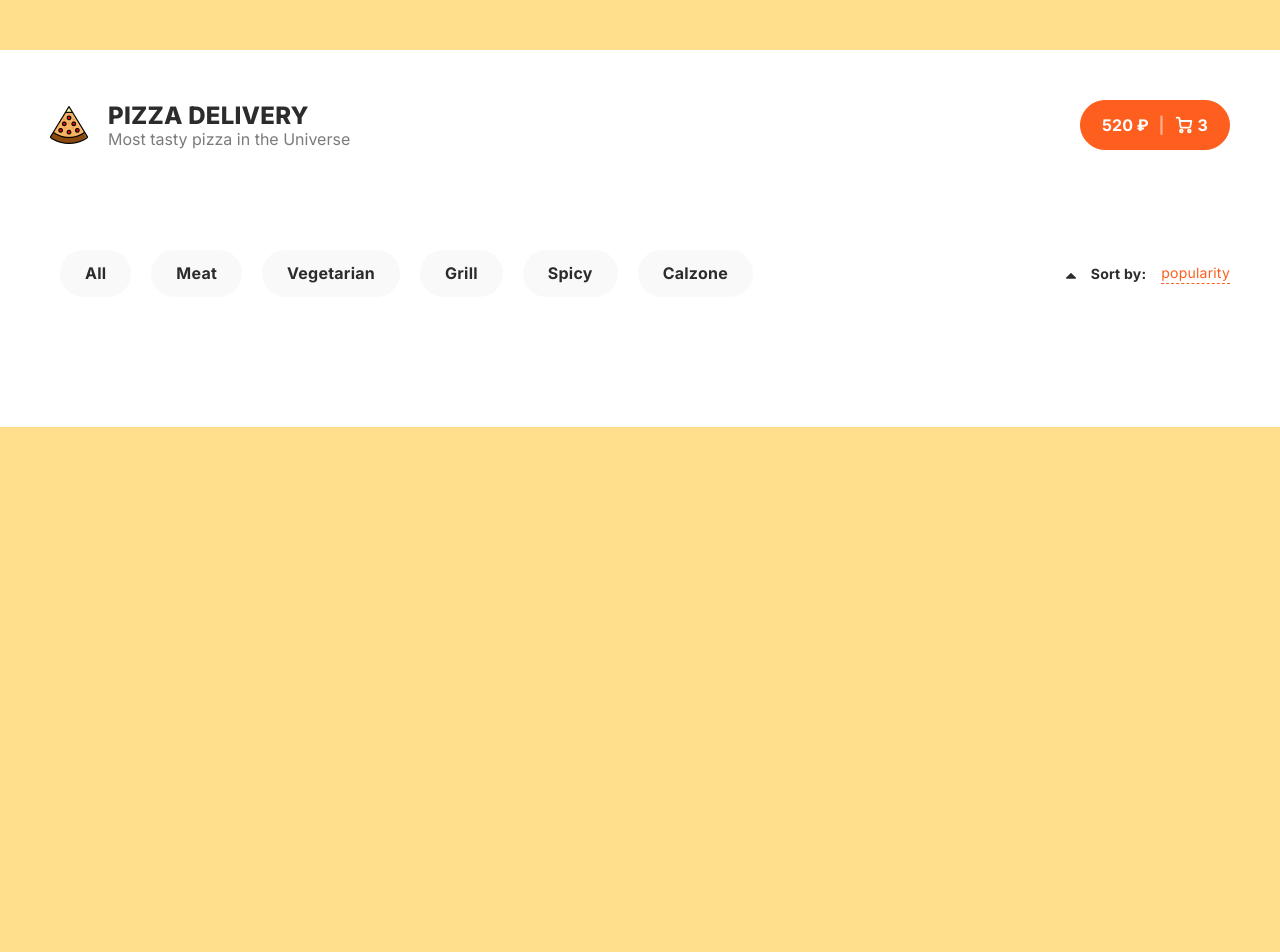
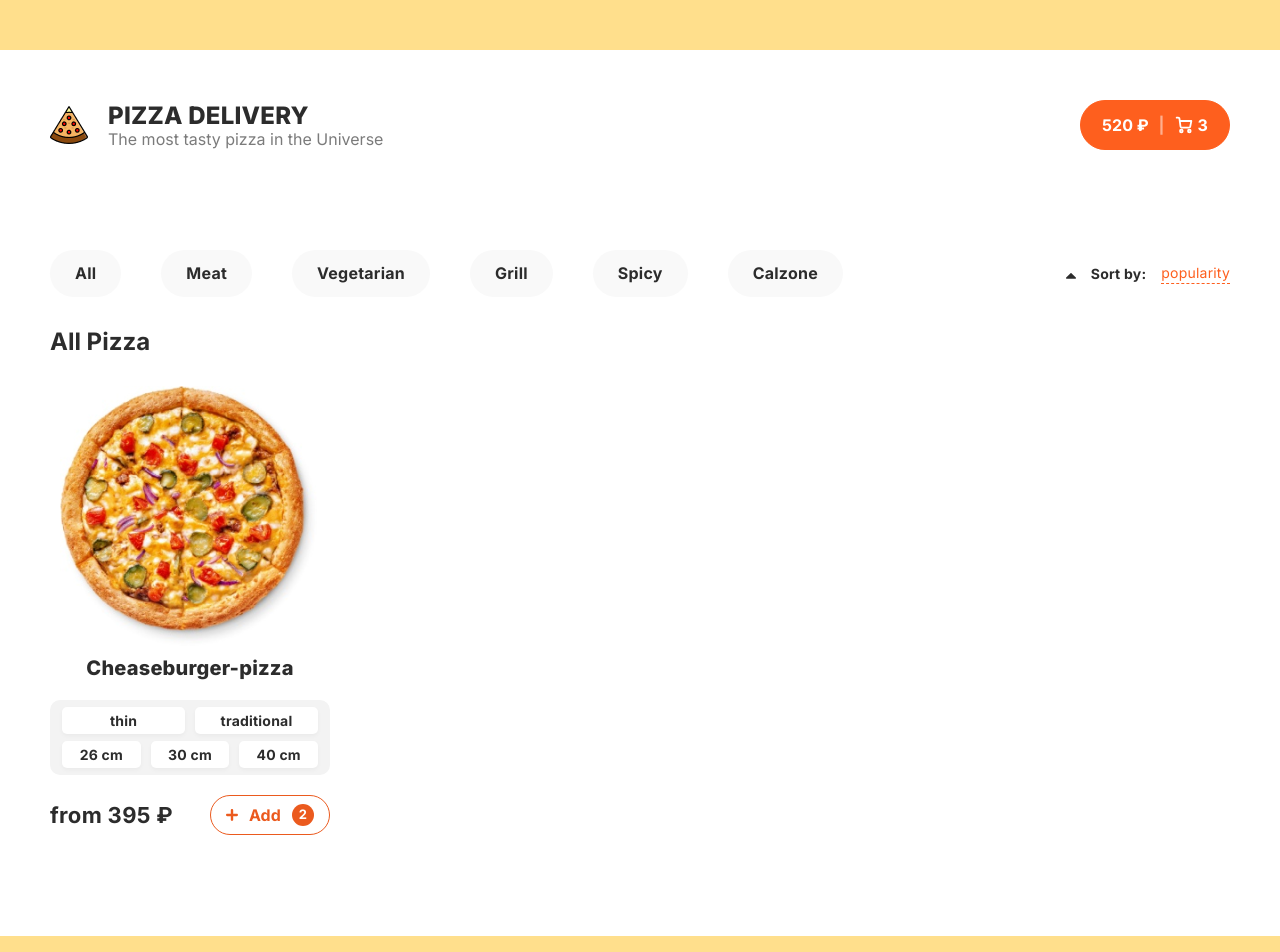
Before and after one commit to tminus0ne/pizza-delivery, a React (Create React App) app: page / in a window 1280 px wide. Shown: the top 952 px of the page. Before the commit the page ends 800 px from the top, so only its background shows below. Built offline with nearby package versions, Linux system fonts and the light colour scheme.

Commit message:
add Card component

```diff
--- a/src/App.js
+++ b/src/App.js
@@ -1,4 +1,5 @@
 import React from 'react';
+import { Card } from './components/Card/Card';
 import { Categories } from './components/Categories';
 import { Header } from './components/Header';
 import { Popup } from './components/Popup';
@@ -11,7 +12,10 @@ export function App() {
         <Categories />
         <Popup />
       </div>
-      <section className="content"></section>
+      <h2>All Pizza</h2>
+      <section className="content">
+        <Card />
+      </section>
     </div>
   );
 }
--- /dev/null
+++ b/src/components/Card/Card.jsx
@@ -0,0 +1,34 @@
+import React from 'react';
+
+import styles from './Card.module.scss';
+
+export const Card = () => {
+  return (
+    <article className={styles.card}>
+      <img src="/img/cheaseburger.png" alt="Pizza preview" />
+      <p className={styles.title}>Cheaseburger-pizza</p>
+
+      <div className={styles.options}>
+        <ul>
+          <li>thin</li>
+          <li>traditional</li>
+        </ul>
+
+        <ul>
+          <li>26 cm</li>
+          <li>30 cm</li>
+          <li>40 cm</li>
+        </ul>
+      </div>
+
+      <div className={styles.actions}>
+        <span>from 395 ₽</span>
+        <button>
+          <img src="/img/plus.svg" alt="Plus sign" />
+          <p>Add</p>
+          <span>2</span>
+        </button>
+      </div>
+    </article>
+  );
+};
--- /dev/null
+++ b/src/components/Card/Card.module.scss
@@ -0,0 +1,130 @@
+.card {
+  width: 280px;
+  height: 460px;
+  display: flex;
+  flex-direction: column;
+  align-items: center;
+
+  p {
+    font-style: normal;
+    font-weight: 800;
+    font-size: 20px;
+    line-height: 24px;
+    text-align: center;
+    letter-spacing: 0.01em;
+    margin: 10px auto 0;
+  }
+
+  img {
+    height: 260px;
+    width: 260px;
+  }
+
+  .options {
+    background: #f3f3f3;
+    width: 100%;
+    margin: 20px auto;
+    border-radius: 10px;
+
+    ul {
+      padding: 7px;
+      margin: 0;
+      list-style-type: none;
+      display: flex;
+      //   justify-content: space-between;
+      flex: 1;
+
+      &:last-of-type {
+        padding-top: 0;
+      }
+
+      li {
+        padding: 5px;
+        margin: 0 5px;
+        flex: 1;
+        text-align: center;
+
+        background: #ffffff;
+        box-shadow: 0px 2px 4px rgba(0, 0, 0, 0.04);
+        border-radius: 5px;
+
+        font-style: normal;
+        font-weight: bold;
+        font-size: 14px;
+        line-height: 17px;
+        text-align: center;
+        letter-spacing: 0.015em;
+
+        cursor: pointer;
+        transition: background 0.3s ease-in-out;
+
+        &:hover {
+          background: darken(#fff, 5%);
+        }
+
+        &:disabled {
+          opacity: 0.4;
+          pointer-events: none;
+        }
+      }
+    }
+  }
+
+  .actions {
+    width: 100%;
+    display: flex;
+    justify-content: space-between;
+    align-items: center;
+
+    button {
+      width: 120px;
+      height: 40px;
+      background: #ffffff;
+      border: 1px solid #eb5a1e;
+      box-sizing: border-box;
+      border-radius: 30px;
+      display: flex;
+      justify-content: space-between;
+      align-items: center;
+      padding: 0 15px;
+      cursor: pointer;
+
+      img {
+        width: 12px;
+        height: 12px;
+      }
+
+      p {
+        font-style: normal;
+        font-weight: bold;
+        font-size: 16px;
+        line-height: 19px;
+        color: #eb5a1e;
+        padding: 0;
+        margin: 0;
+      }
+
+      span {
+        background: #eb5a1e;
+        height: 22px;
+        width: 22px;
+        border-radius: 50%;
+        padding-top: 2px;
+
+        font-style: normal;
+        font-weight: bold;
+        font-size: 13px;
+        line-height: 16px;
+        color: #ffffff;
+      }
+    }
+
+    span {
+      font-style: normal;
+      font-weight: bold;
+      font-size: 22px;
+      line-height: 27px;
+      letter-spacing: 0.015em;
+    }
+  }
+}
--- /dev/null
+++ b/src/components/Card/index.js
@@ -0,0 +1 @@
+export * from './Card';
--- a/src/components/Categories/Categories.module.scss
+++ b/src/components/Categories/Categories.module.scss
@@ -13,7 +13,7 @@
       display: flex;
       align-items: center;
       padding: 0 25px;
-      margin: 0 10px;
+      margin-right: 40px;
       background: #f9f9f9;
       border-radius: 30px;
       cursor: pointer;
--- a/src/components/Header/Header.jsx
+++ b/src/components/Header/Header.jsx
@@ -9,7 +9,7 @@ export const Header = () => {
         <img src="/img/logo.png" alt="logo" />
         <div>
           <h1 className={styles.title}>Pizza Delivery</h1>
-          <p>Most tasty pizza in the Universe</p>
+          <p>The most tasty pizza in the Universe</p>
         </div>
       </div>
       <div className={styles.headerRight}>
--- a/src/index.scss
+++ b/src/index.scss
@@ -16,14 +16,23 @@ body {
   background: #fff;
   max-width: 1400px;
   margin: 50px auto;
+
+  h2 {
+    margin: 30px auto;
+    padding-left: 50px;
+  }
 }
 
 .content {
-  padding: 40px;
+  padding-bottom: 90px;
+  margin: 30px 50px;
+  display: flex;
+  gap: 35px;
+  flex-wrap: wrap;
 }
 
 .menu {
   display: flex;
   justify-content: space-between;
-  padding: 50px;
+  padding: 50px 50px 0;
 }
```
Also changed, not shown: public/img/cheaseburger.png, public/img/plus.svg (added).
